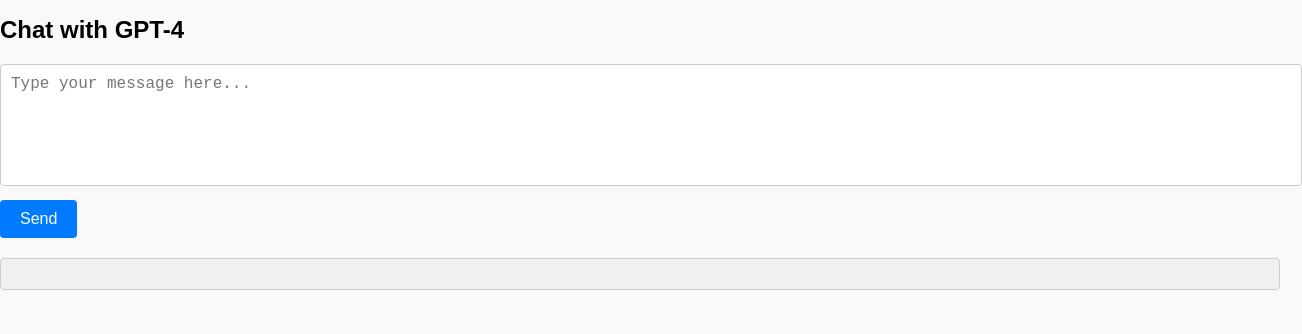
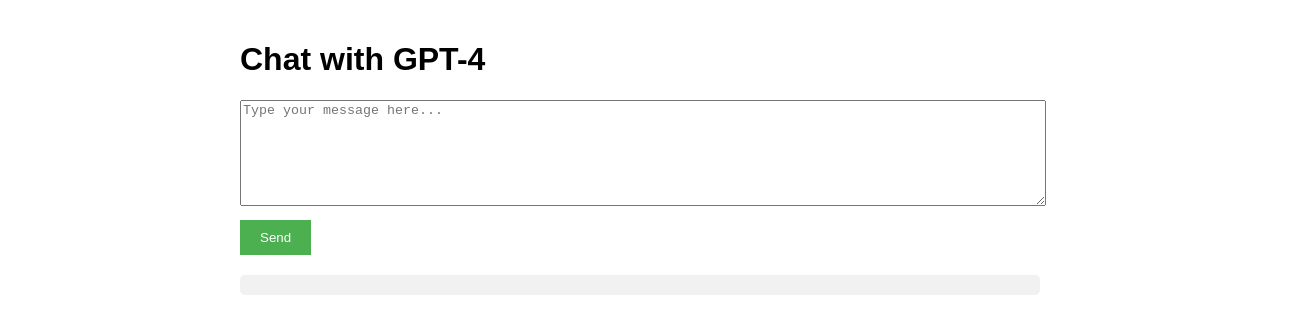
Before and after one commit to HUYI999/website, a plain HTML site: page index.html in a window 1280 px wide. Shown: the whole page, 1302 px wide, since content can reach past the window. Drawn offline with Linux system fonts and the light colour scheme.

Commit message:
Update style.css

```diff
--- a/style.css
+++ b/style.css
@@ -1,54 +1,31 @@
 body {
     font-family: Arial, sans-serif;
-    background-color: #f9f9f9;
-    margin: 0;
-    padding: 0;
-}
-
-.container {
-    max-width: 600px;
-    margin: 50px auto;
+    max-width: 800px;
+    margin: 0 auto;
     padding: 20px;
-    background-color: #fff;
-    box-shadow: 0 0 10px rgba(0, 0, 0, 0.1);
-    text-align: center;
-}
-
-h1 {
-    font-size: 24px;
-    margin-bottom: 20px;
 }
 
 textarea {
     width: 100%;
     height: 100px;
     margin-bottom: 10px;
-    padding: 10px;
-    border: 1px solid #ccc;
-    border-radius: 4px;
-    font-size: 16px;
-    resize: none;
 }
 
 button {
     padding: 10px 20px;
-    background-color: #007BFF;
+    background-color: #4CAF50;
     color: white;
     border: none;
-    border-radius: 4px;
     cursor: pointer;
-    font-size: 16px;
 }
 
 button:hover {
-    background-color: #0056b3;
+    background-color: #45a049;
 }
 
 #response {
     margin-top: 20px;
-    padding: 15px;
+    padding: 10px;
     background-color: #f1f1f1;
-    border-radius: 4px;
-    border: 1px solid #ccc;
-    font-size: 16px;
+    border-radius: 5px;
 }
```
